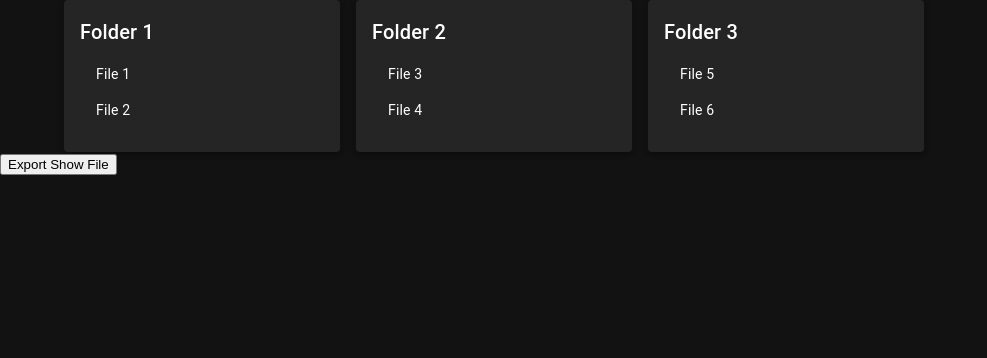
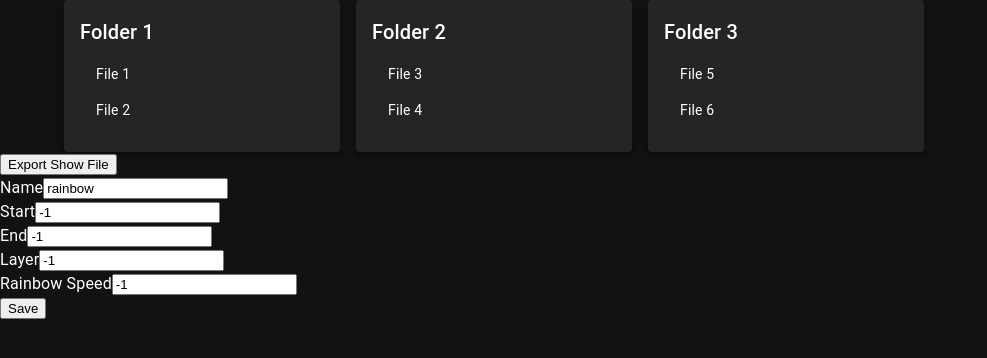
Before and after one commit to kevin-dickey/Senior-Design, a React (Create React App) app in the folder GardenGlowDesignFrontend/: page /overview in a window 1280 px wide. Shown: the top 358 px of the page, without its empty margins (0-987 px from the left). Built offline with nearby package versions, Linux system fonts and the light colour scheme.

Commit message:
🎉 Introduce Formik as a means to alter Effects.
- Will need a condensable container to house this soon!

```diff
--- /dev/null
+++ b/GardenGlowDesignFrontend/src/components/editors/EffectForms.tsx
@@ -0,0 +1,43 @@
+import React from 'react';
+import { Formik, Form, Field } from 'formik';
+import { Effect } from '../serialization/Effect';
+
+interface EffectFormProps {
+  effect: Effect;
+  onSubmit: (effect: Effect) => void;
+  children?: React.ReactNode;
+}
+
+export const EffectForm: React.FC<EffectFormProps> = ({ effect, onSubmit, children }) => {
+  return (
+    <Formik
+      initialValues={effect}
+      onSubmit={(values) => {
+        onSubmit(values);
+      }}
+    >
+      {() => (
+        <Form>
+          <div>
+            <label htmlFor="name">Name</label>
+            <Field id="name" name="name" placeholder="Effect Name" />
+          </div>
+          <div>
+            <label htmlFor="start">Start</label>
+            <Field id="startTimeMs" name="startTimeMs" type="number" />
+          </div>
+          <div>
+            <label htmlFor="duration">End</label>
+            <Field id="duration" name="duration" type="number" />
+          </div>
+          <div>
+            <label htmlFor="layer">Layer</label>
+            <Field id="layer" name="layer" type="number" />
+          </div>
+          {children}
+          <button type="submit">Save</button>
+        </Form>
+      )}
+    </Formik>
+  );
+};
--- /dev/null
+++ b/GardenGlowDesignFrontend/src/components/editors/RainbowEffectForm/CreateRainbowEffectFormContainer.tsx
@@ -0,0 +1,21 @@
+// CreateRainbowEffectFormContainer.tsx
+import React from 'react';
+import {Effect, RainbowEffect} from '../../serialization/Effect';
+import { RainbowEffectFormPresentational } from './RainbowEffectFormPresentational';
+
+interface RainbowEffectFormContainerProps {
+  effect: Effect;
+  onSubmit: (effect: Effect) => void;
+}
+
+export const CreateRainbowEffectFormContainer:
+    React.FC<RainbowEffectFormContainerProps> = ({ onSubmit }) => {
+  const handleSubmit = (values: Effect) => {
+    // Handle form submission logic here
+    onSubmit(values);
+  };
+
+  const effect = RainbowEffect.emptyEffect();
+
+  return <RainbowEffectFormPresentational effect={effect} onSubmit={handleSubmit} />;
+};
--- /dev/null
+++ b/GardenGlowDesignFrontend/src/components/editors/RainbowEffectForm/RainbowEffectFormPresentational.tsx
@@ -0,0 +1,22 @@
+// RainbowEffectForm.tsx
+import React from 'react';
+import { Field } from 'formik';
+import { EffectForm } from '../EffectForms';
+import { Effect } from '../../serialization/Effect';
+
+interface RainbowEffectFormProps {
+  effect: Effect;
+  onSubmit: (effect: Effect) => void;
+}
+
+export const RainbowEffectFormPresentational:
+    React.FC<RainbowEffectFormProps> = ({ effect, onSubmit }) => {
+  return (
+    <EffectForm effect={effect} onSubmit={onSubmit}>
+      <div>
+        <label htmlFor="rainbowSpeed">Rainbow Speed</label>
+        <Field id="speed" name="speed" type="number" />
+      </div>
+    </EffectForm>
+  );
+};
--- a/GardenGlowDesignFrontend/src/components/pages/Overview.tsx
+++ b/GardenGlowDesignFrontend/src/components/pages/Overview.tsx
@@ -8,12 +8,13 @@ import {List, ListItem, Paper} from '@mui/material';
 
 import {ShowFileExport} from "../serialization/ShowFileExport";
 import {Show} from "../serialization/Show";
-import {Effect} from "../serialization/Effect";
+import {Effect, RainbowEffect} from "../serialization/Effect";
 import {PixelGrid} from "../serialization/Layout";
+import { CreateRainbowEffectFormContainer } from "../editors/RainbowEffectForm/CreateRainbowEffectFormContainer";
 
 const makeShow = () => {
     const show = new Show('Basic Show File', 10000);
-    const effect = new Effect('rainbow', 1000, 5000, 0);
+    const effect = RainbowEffect.emptyEffect();
     show.addEffect(effect);
     const grid = new PixelGrid(10, 10);
     show.addLayout(grid);
@@ -67,6 +68,7 @@ const Overview: React.FC<OverviewProps> = ({folders}) => {
             </Container>
 
             <ShowFileExport show={show}/>
+            <CreateRainbowEffectFormContainer effect={show.effects[0]} onSubmit={(effect) => console.log(effect)} />
         </ThemeProvider>
     );
 };
--- a/GardenGlowDesignFrontend/src/components/serialization/Effect.ts
+++ b/GardenGlowDesignFrontend/src/components/serialization/Effect.ts
@@ -1,22 +1,46 @@
 export class Effect {
     name: string;
-  startTime: number;
+    startTimeMs: number;
     duration: number;
     layer: number;
 
     constructor(name: string, startTimeMs: number, duration: number, layer: number) {
         this.name = name;
-    this.startTime = startTimeMs;
+        this.startTimeMs = startTimeMs;
         this.duration = duration;
         this.layer = layer;
+    }
+
+    static emptyEffect() {
+        return new Effect('', -1, -1, -1);
     }
 
     toJSON() {
         return {
             name: this.name,
-      startTime: this.startTime,
+            startTime: this.startTimeMs,
             duration: this.duration,
             layer: this.layer
         };
     }
 }
+
+export class RainbowEffect extends Effect {
+    colors: string[];
+    speed: number;
+
+    constructor(startTimeMs: number,
+                duration: number,
+                layer: number,
+                colors: string[],
+                speed: number,
+                name: string = 'rainbow') {
+        super(name, startTimeMs, duration, layer);
+        this.colors = colors;
+        this.speed = speed;
+    }
+
+    static emptyEffect() {
+        return new RainbowEffect(-1, -1, -1, [], -1);
+    }
+}
--- a/GardenGlowDesignFrontend/src/components/serialization/Layout.ts
+++ b/GardenGlowDesignFrontend/src/components/serialization/Layout.ts
@@ -1,6 +1,4 @@
 export class Layout {
-
-    constructor() {}
 
     toJSON() {
         return {};
```
Lines whose indentation alone changed are shown as unchanged.
